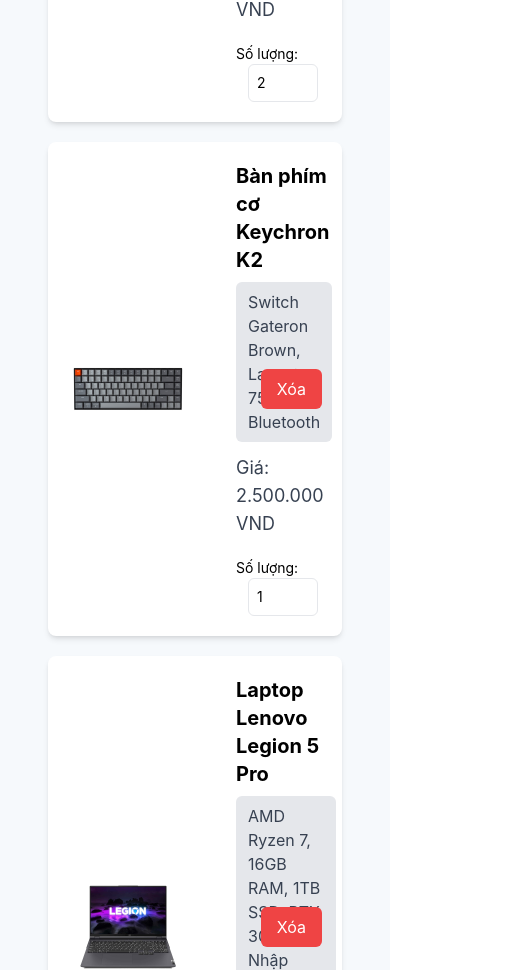
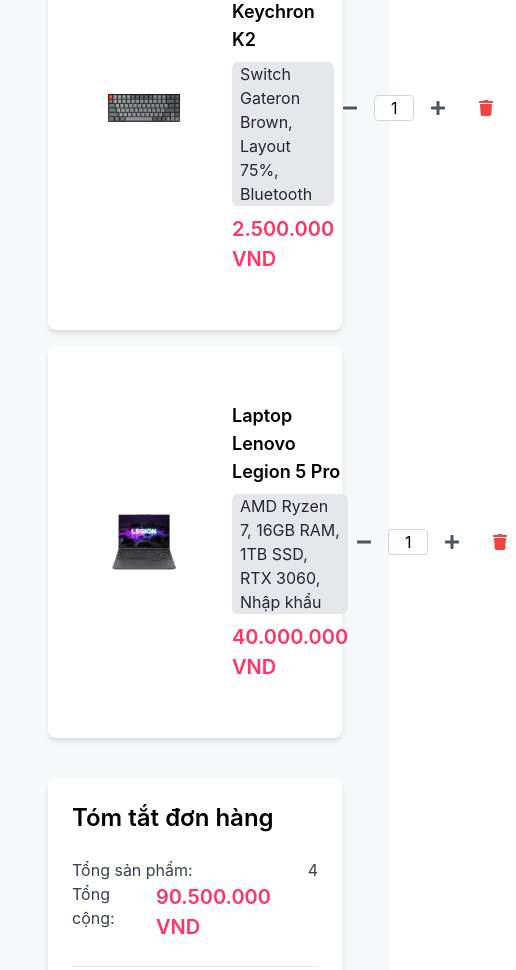
Before and after one commit to TranQuangKhai288/IE104-Laptech, a React (Create React App) app: page /cart in a window 390 px wide. Shown: the part 1030-2000 px from the top of the page, 516 px wide, since content can reach past the window. Built offline with nearby package versions, Linux system fonts and the light colour scheme; no server answers.

Commit message:
update cart and checkout

```diff
--- a/src/components/CartItem.tsx
+++ b/src/components/CartItem.tsx
@@ -1,59 +1,72 @@
 import React from "react";
+import { FaTrash, FaPlus, FaMinus } from "react-icons/fa";
 
 interface CartItemProps {
+  item: {
     id: string;
     name: string;
     price: number;
     quantity: number;
     image: string;
     description: string;
+  };
   onQuantityChange: (quantity: number) => void;
   onRemove: () => void;
 }
 
-const CartItem: React.FC<{ item: CartItemProps }> = ({ item }) => {
-  const handleQuantityChange = (e: React.ChangeEvent<HTMLInputElement>) => {
-    const newQuantity = parseInt(e.target.value, 10);
-    if (!isNaN(newQuantity) && newQuantity > 0) {
-      item.onQuantityChange(newQuantity);
-    }
-  };
-
+const CartItem: React.FC<CartItemProps> = ({
+  item,
+  onQuantityChange,
+  onRemove,
+}) => {
   return (
-    <div className="flex justify-start items-center p-5 mb-5 bg-white rounded-lg shadow-md">
-      <div className="flex gap-12 flex-grow items-center">
+    <div className="flex items-center p-14 mb-4 bg-white rounded-lg shadow-md hover:shadow-lg transition-shadow">
       <img
         src={item.image}
         alt={item.name}
-          className="w-[140px] h-[120px] object-cover rounded-lg"
+        className="w-20 h-20 object-cover mr-12 "
       />
-        <div>
-          <h3 className="text-xl font-bold">{item.name}</h3>
-          <p className="bg-gray-200 px-3 py-2 rounded-md text-gray-700 mt-2 inline-block">
+      <div className="flex-grow">
+        <h3 className="text-lg font-semibold mb-2">{item.name}</h3>
+        <p className="bg-gray-200 px-2 rounded-md text-gray-800 mb-2 inline-block">
           {item.description}
         </p>
-          <p className="text-lg text-gray-700 mt-3">
-            Giá: {item.price.toLocaleString("vi-VN")} VND
+        <p
+          className="text-h4 text-secondary font-semibold"
+          style={{
+            color: "#fe3464",
+            fontSize: "20px",
+            fontWeight: 600,
+            lineHeight: "30px",
+          }}
+        >
+          {item.price.toLocaleString("vi-VN")} VND
         </p>
-          <div className="mt-5 text-sm">
-            <label htmlFor={`quantity-${item.id}`}>Số lượng:</label>
+      </div>
+      <div className="flex items-center">
+        <button
+          onClick={() => onQuantityChange(Math.max(1, item.quantity - 1))}
+          className="text-gray-600 p-2 rounded-full hover:bg-gray-200"
+        >
+          <FaMinus />
+        </button>
         <input
-              id={`quantity-${item.id}`}
-              type="number"
+          type="text"
           value={item.quantity}
-              min={1}
-              onChange={handleQuantityChange}
-              className="w-[70px] p-2 ml-3 border rounded-md"
+          readOnly
+          className="mx-2 w-10 text-center border border-gray-300 rounded"
         />
-          </div>
-        </div>
-      </div>
-      <div>
         <button
-          onClick={item.onRemove}
-          className="bg-red-500 text-white px-4 py-2 rounded-md hover:bg-red-600"
+          onClick={() => onQuantityChange(item.quantity + 1)}
+          className="text-gray-600 p-2 rounded-full hover:bg-gray-200"
         >
-          Xóa
+          <FaPlus />
+        </button>
+        <button
+          onClick={onRemove}
+          className="text-red-500 ml-4 p-2 rounded-full hover:bg-red-100"
+        >
+          <FaTrash />
         </button>
       </div>
     </div>
--- a/src/pages/Cart.tsx
+++ b/src/pages/Cart.tsx
@@ -1,8 +1,9 @@
 import React, { useState } from "react";
+import { useNavigate } from "react-router-dom"; // Import useNavigate
 import axios from "axios";
 import CartItem from "../components/CartItem";
 
-interface CartItem {
+interface CartItemType {
   id: string;
   name: string;
   price: number;
@@ -12,7 +13,7 @@
 }
 
 const Cart: React.FC = () => {
-  const [cartItems, setCartItems] = useState<CartItem[]>([
+  const [cartItems, setCartItems] = useState<CartItemType[]>([
     {
       id: "sample1",
       name: "Laptop ThinkPad X1 Carbon",
@@ -47,17 +48,31 @@
     },
   ]);
 
-  const addProductToCart = async (product: CartItem) => {
+  const navigate = useNavigate(); // Sử dụng useNavigate để chuyển hướng
+
+  const addProductToCart = async () => {
+    const newProduct = {
+      id: Math.random().toString(36).substring(2, 9),
+      name: "Sản phẩm mới",
+      price: 1000000,
+      quantity: 1,
+      image: "/images/product.png",
+      description: "Mô tả sản phẩm mới",
+    };
     try {
-      const response = await axios.post("/api/products", product);
-      setCartItems((prevItems) => [...prevItems, response.data]);
+      setCartItems((prevItems) => [...prevItems, newProduct]);
     } catch (err) {
       console.error("Error adding product:", err);
     }
   };
 
   const removeProductFromCart = async (id: string) => {
+    const isConfirmed = window.confirm(
+      "Bạn có chắc muốn xóa sản phẩm này không?"
+    );
+    if (!isConfirmed) return;
     try {
+      // Lỗi ở đây có thể do nhầm dấu `` với ''.
       await axios.delete(`/api/products/${id}`);
       setCartItems((prevItems) => prevItems.filter((item) => item.id !== id));
     } catch (err) {
@@ -74,13 +89,17 @@
   };
 
   const totalAmount = cartItems.reduce(
-    (total, item) => total + item.price * item.quantity,
+    (total, item) => total + Number(item.price) * Number(item.quantity),
     0
   );
 
+  const handleCheckout = () => {
+    navigate("/checkout"); // Chuyển hướng sang trang thanh toán
+  };
+
   return (
     <div className="flex flex-col w-full mx-auto px-8">
-      <h2 className="text-2xl font-bold mb-6">Giỏ hàng của bạn</h2>
+      <h2 className="text-3xl font-bold mb-6">Đơn hàng của bạn</h2>
 
       <div className="flex flex-col lg:flex-row">
         <div className="lg:w-2/3 lg:pr-4">
@@ -95,12 +114,11 @@
               {cartItems.map((item) => (
                 <CartItem
                   key={item.id}
-                  item={{
-                    ...item,
-                    onQuantityChange: (newQuantity: number) =>
-                      handleQuantityChange(item.id, newQuantity),
-                    onRemove: () => removeProductFromCart(item.id),
-                  }}
+                  item={item}
+                  onQuantityChange={(newQuantity) =>
+                    handleQuantityChange(item.id, newQuantity)
+                  }
+                  onRemove={() => removeProductFromCart(item.id)}
                 />
               ))}
             </div>
@@ -108,36 +126,36 @@
         </div>
 
         {/* Right side - Order summary */}
-        <div className="lg:w-1/3 lg:h-72 lg:pl-4 mt-6 lg:mt-0 bg-white p-6 rounded-lg shadow-md sticky top-4">
-          <h3 className="text-xl font-bold mb-4">Tóm tắt đơn hàng</h3>
-          <div className="border-b pb-4 mb-4">
+        <div className="lg:w-1/3 lg:h-80 lg:pl-4 mt-6 lg:mt-0 bg-white p-6 rounded-lg shadow-md sticky top-4">
+          <h3 className="text-2xl font-semibold mb-6">Tóm tắt đơn hàng</h3>
+          <div className="border-b pb-6 mb-6">
             <p className="flex justify-between text-gray-700">
               <span>Tổng sản phẩm:</span>
               <span>{cartItems.length}</span>
             </p>
             <p className="flex justify-between text-gray-700">
-              <span>Tổng tiền:</span>
-              <span>{totalAmount.toLocaleString("vi-VN")} VND</span>
+              <span>Tổng cộng:</span>
+              <span
+                style={{
+                  color: "#fe3464",
+                  fontSize: "20px",
+                  fontWeight: 600,
+                  lineHeight: "30px",
+                }}
+              >
+                {totalAmount.toLocaleString("vi-VN")} VND
+              </span>
             </p>
           </div>
           <button
-            onClick={() =>
-              addProductToCart({
-                id: Math.random().toString(36).substring(2),
-                name: "Sản phẩm mới",
-                price: 1000000,
-                quantity: 1,
-                image: "/product.png",
-                description: "Mô tả sản phẩm mới",
-              })
-            }
-            className="bg-blue-500 w-full text-white px-4 py-3 rounded-md mb-4 hover:bg-blue-600"
+            onClick={addProductToCart}
+            className="bg-blue-500 w-full text-white px-4 py-3 rounded-md mb-4 hover:bg-blue-600 transition"
           >
             Thêm sản phẩm mới
           </button>
           <button
-            // onClick={handleCheckout}
-            className="bg-green-500 w-full text-white px-4 py-3 rounded-md hover:bg-green-600"
+            onClick={handleCheckout}
+            className="bg-[rgb(254,52,100)] w-full text-white px-4 py-3 rounded-md hover:bg-[rgb(234,31,79)] transition font-semibold"
           >
             Đặt hàng
           </button>
--- /dev/null
+++ b/src/pages/Checkout.tsx
@@ -0,0 +1,235 @@
+import React, { useState } from "react";
+import { useNavigate } from "react-router-dom";
+import CartItem from "../components/CartItem";
+
+interface CheckoutItemType {
+  id: string;
+  name: string;
+  price: number;
+  quantity: number;
+  image: string;
+  description: string;
+}
+
+const Checkout: React.FC = () => {
+  const [checkoutItems, setCheckoutItems] = useState<CheckoutItemType[]>([
+    {
+      id: "sample1",
+      name: "Laptop ThinkPad X1 Carbon",
+      price: 32000000,
+      quantity: 1,
+      image: "/images/thinkpad-x1-carbon.png",
+      description: "Intel i7, 16GB RAM, 512GB SSD, Nhập khẩu",
+    },
+    {
+      id: "sample2",
+      name: "Tai nghe Sony WH-1000XM4",
+      price: 8000000,
+      quantity: 2,
+      image: "/images/sony-wh-1000xm4.jpg",
+      description: "Chống ồn chủ động, Bluetooth 5.0",
+    },
+    {
+      id: "sample3",
+      name: "Bàn phím cơ Keychron K2",
+      price: 2500000,
+      quantity: 1,
+      image: "/images/keychron-k2.png",
+      description: "Switch Gateron Brown, Layout 75%, Bluetooth",
+    },
+    {
+      id: "sample4",
+      name: "Laptop Lenovo Legion 5 Pro",
+      price: 40000000,
+      quantity: 1,
+      image: "/images/legion-5-pro.png",
+      description: "AMD Ryzen 7, 16GB RAM, 1TB SSD, RTX 3060, Nhập khẩu",
+    },
+  ]);
+
+  const navigate = useNavigate();
+
+  // Tính tổng tiền thanh toán
+  const totalAmount = checkoutItems.reduce(
+    (total, item) => total + item.price * item.quantity,
+    0
+  );
+
+  // Hàm xử lý thanh toán
+  const handlePayment = () => {
+    alert("Thanh toán thành công!");
+    navigate("/"); // Chuyển hướng về trang chủ sau khi thanh toán thành công
+  };
+
+  return (
+    <div className="flex flex-col w-full mx-auto px-8 py-10">
+      <h2 className="text-3xl font-bold mb-6">Xác nhận thanh toán</h2>
+
+      <div className="bg-white p-6 rounded-lg shadow-md">
+        <h3 className="text-2xl font-semibold mb-4">Thông tin người nhận</h3>
+        <div className="grid grid-cols-1 md:grid-cols-2 gap-4 mb-6">
+          <div>
+            <label className="block text-gray-700 font-medium mb-2">
+              Họ và tên
+            </label>
+            <input
+              type="text"
+              placeholder="Nhập họ và tên"
+              className="w-full p-3 border rounded-lg focus:outline-none focus:border-blue-500"
+            />
+          </div>
+          <div>
+            <label className="block text-gray-700 font-medium mb-2">
+              Số điện thoại
+            </label>
+            <input
+              type="text"
+              placeholder="Nhập số điện thoại"
+              className="w-full p-3 border rounded-lg focus:outline-none focus:border-blue-500"
+            />
+          </div>
+          <div>
+            <label className="block text-gray-700 font-medium mb-2">
+              Chọn khu vực
+            </label>
+            <select className="w-full p-3 border rounded-lg focus:outline-none focus:border-blue-500">
+              <option>Chọn khu vực</option>
+              <option>An Giang</option>
+              <option>Bà Rịa - Vũng Tàu</option>
+              <option>Bạc Liêu</option>
+              <option>Bắc Kạn</option>
+              <option>Bắc Giang</option>
+              <option>Bắc Ninh</option>
+              <option>Bến Tre</option>
+              <option>Bình Dương</option>
+              <option>Bình Định</option>
+              <option>Bình Phước</option>
+              <option>Bình Thuận</option>
+              <option>Cà Mau</option>
+              <option>Cao Bằng</option>
+              <option>Cần Thơ</option>
+              <option>Đà Nẵng</option>
+              <option>Đắk Lắk</option>
+              <option>Đắk Nông</option>
+              <option>Điện Biên</option>
+              <option>Đồng Nai</option>
+              <option>Đồng Tháp</option>
+              <option>Gia Lai</option>
+              <option>Hà Giang</option>
+              <option>Hà Nam</option>
+              <option>Hà Nội</option>
+              <option>Hà Tĩnh</option>
+              <option>Hải Dương</option>
+              <option>Hải Phòng</option>
+              <option>Hậu Giang</option>
+              <option>Hòa Bình</option>
+              <option>Hưng Yên</option>
+              <option>Khánh Hòa</option>
+              <option>Kiên Giang</option>
+              <option>Kon Tum</option>
+              <option>Lai Châu</option>
+              <option>Lâm Đồng</option>
+              <option>Lạng Sơn</option>
+              <option>Lào Cai</option>
+              <option>Long An</option>
+              <option>Nam Định</option>
+              <option>Nghệ An</option>
+              <option>Ninh Bình</option>
+              <option>Ninh Thuận</option>
+              <option>Phú Thọ</option>
+              <option>Phú Yên</option>
+              <option>Quảng Bình</option>
+              <option>Quảng Nam</option>
+              <option>Quảng Ngãi</option>
+              <option>Quảng Ninh</option>
+              <option>Quảng Trị</option>
+              <option>Sóc Trăng</option>
+              <option>Sơn La</option>
+              <option>Tây Ninh</option>
+              <option>Thái Bình</option>
+              <option>Thái Nguyên</option>
+              <option>Thanh Hóa</option>
+              <option>Thừa Thiên Huế</option>
+              <option>Tiền Giang</option>
+              <option>TP. Hồ Chí Minh</option>
+              <option>Trà Vinh</option>
+              <option>Tuyên Quang</option>
+              <option>Vĩnh Long</option>
+              <option>Vĩnh Phúc</option>
+              <option>Yên Bái</option>
+            </select>
+          </div>
+          <div>
+            <label className="block text-gray-700 font-medium mb-2">
+              Địa chỉ nhận hàng
+            </label>
+            <input
+              type="text"
+              placeholder="Nhập địa chỉ cụ thể"
+              className="w-full p-3 border rounded-lg focus:outline-none focus:border-blue-500"
+            />
+            <p className="text-sm text-gray-500 mt-1">
+              Có thể là số nhà, tên đường, tòa nhà. VD: Số 53 Thái Hà
+            </p>
+          </div>
+        </div>
+
+        <h3 className="text-2xl font-semibold mb-4">Thông tin đơn hàng</h3>
+
+        {checkoutItems.length === 0 ? (
+          <div className="text-center py-8">
+            <p className="text-xl text-gray-500">
+              Không có sản phẩm nào để thanh toán.
+            </p>
+          </div>
+        ) : (
+          <div className="mb-6">
+            {checkoutItems.map((item) => (
+              <div
+                key={item.id}
+                className="flex items-center justify-between border-b py-4"
+              >
+                <div className="flex items-center">
+                  <img
+                    src={item.image}
+                    alt={item.name}
+                    className="w-20 h-20 object-cover rounded mr-4"
+                  />
+                  <div>
+                    <h4 className="text-lg font-semibold">{item.name}</h4>
+                    <p className="text-gray-600">{item.description}</p>
+                    <p className="text-gray-600">
+                      Giá: {item.price.toLocaleString("vi-VN")} VND
+                    </p>
+                    <p className="text-gray-600">Số lượng: {item.quantity}</p>
+                  </div>
+                </div>
+                <div className="text-xl font-bold text-gray-800">
+                  {(item.price * item.quantity).toLocaleString("vi-VN")} VND
+                </div>
+              </div>
+            ))}
+          </div>
+        )}
+
+        <div className="border-t pt-4">
+          <p className="flex justify-between text-gray-700 text-xl font-bold">
+            <span>Tổng cộng:</span>
+            <span style={{ color: "#fe3464" }}>
+              {totalAmount.toLocaleString("vi-VN")} VND
+            </span>
+          </p>
+        </div>
+
+        <button
+          onClick={handlePayment}
+          className="mt-6 bg-green-500 w-full text-white px-4 py-3 rounded-md hover:bg-green-600 transition font-semibold"
+        >
+          Xác nhận thanh toán
+        </button>
+      </div>
+    </div>
+  );
+};
+
+export default Checkout;
--- a/src/routeConfig/routes.ts
+++ b/src/routeConfig/routes.ts
@@ -15,7 +15,8 @@
   record: "/admin/record",
   security: "/admin/security",
   cart: "/cart",
-  profile: "/profile"
+  profile: "/profile",
+  checkout: "/checkout",
 };
 
 export default routes;
```
Also changed, not shown: src/routes/index.ts (+12 -5 lines). Lines whose indentation alone changed are shown as unchanged.
